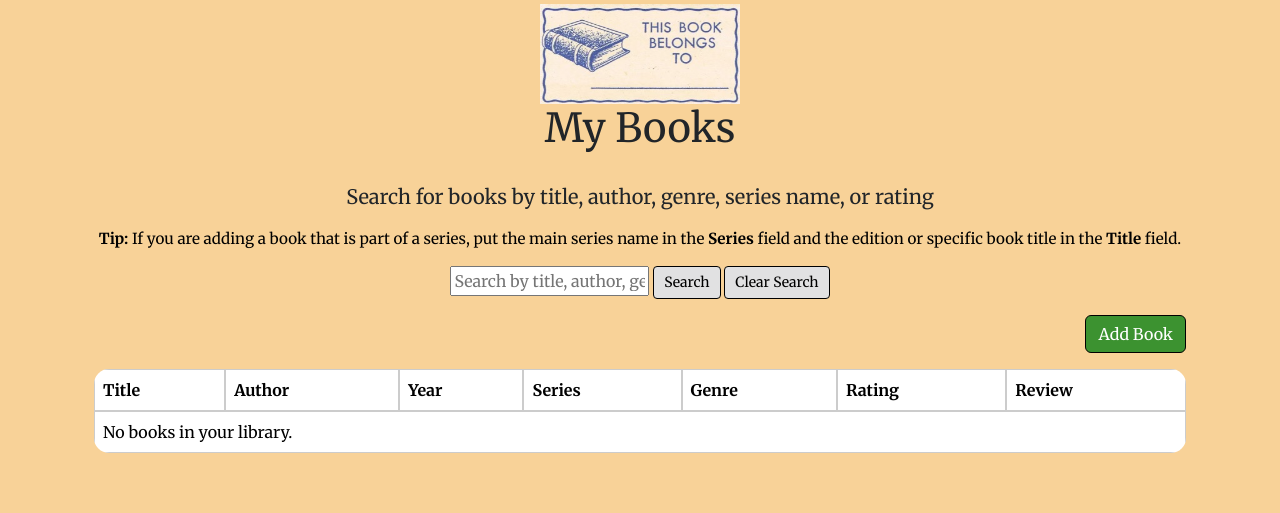
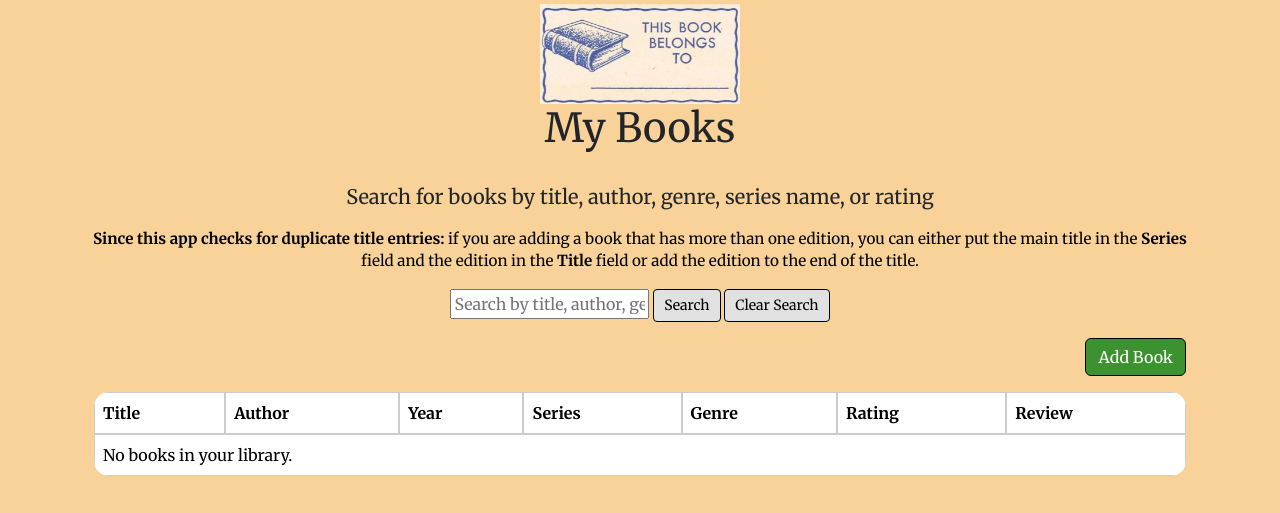
Before and after one commit to KCreek1/My_Library, a Flask app: template templates/library.html in a window 1280 px wide. Shown: the part 140-653 px from the top of the page. Run offline with Flask 3, Linux system fonts and the light colour scheme; the template is opened without the code that fills it, so the values that code supplies are empty; parts of the project's set-up code (start-up, migrations or seed data) failed here and were passed over; some libraries are stand-ins or nearby versions.

Commit message:
library message

```diff
--- a/templates/library.html
+++ b/templates/library.html
@@ -9,7 +9,7 @@
   <h1>My Books</h1>
   <p>Search for books by title, author, genre, series name, or rating</p>
   <p style="font-size: 0.95em; color: #000;">
-  <b>Tip:</b> If you are adding a book that is part of a series, put the main series name in the <b>Series</b> field and the edition or specific book title in the <b>Title</b> field.
+  <b>Since this app checks for duplicate title entries:</b> if you are adding a book that has more than one edition, you can either put the main title in the <b>Series</b> field and the edition in the <b>Title</b> field or add the edition to the end of the title.
 </p>
   <form method="get" action="{{ url_for('library.library') }}">
     <div class="mb-3">
```
